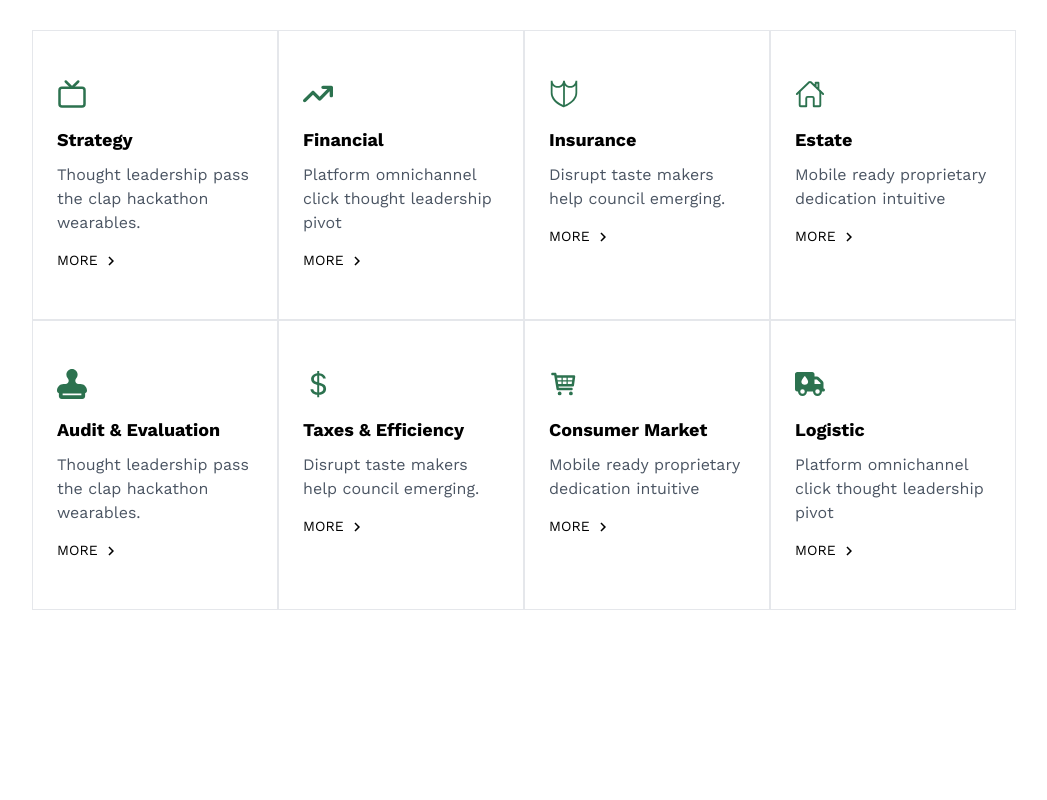
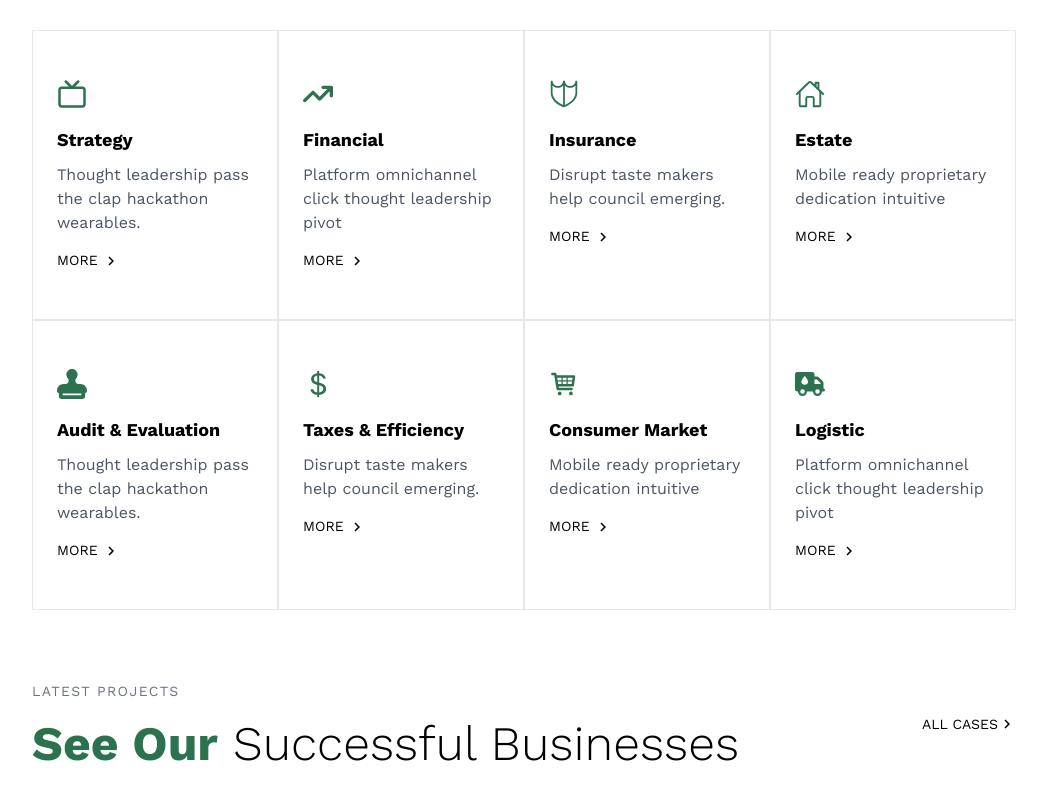
Before and after one commit to KE9SH1N/gbgaid, a Next.js app: page / in a window 1280 px wide. Shown: the part 2015-2815 px from the top of the page, without its empty margins (116-1163 px from the left). Before the commit the page ends 2649 px from the top, so only its background shows below. Built offline with nearby package versions, Linux system fonts and the light colour scheme.

Commit message:
added project section head

```diff
--- a/src/app/componenets/brand-services/BrandServices.tsx
+++ b/src/app/componenets/brand-services/BrandServices.tsx
@@ -17,6 +17,7 @@ import { TfiShield } from "react-icons/tfi";
 import { IoHomeOutline } from "react-icons/io5";
 import { BsCurrencyDollar } from "react-icons/bs";
 import { TiShoppingCart } from "react-icons/ti";
+import GSectionHead from "../common/GSectionHead";
 
 const data = [
 	{
@@ -87,6 +88,11 @@ const data = [
 const BrandServices = () => {
 	return (
 		<div className="ct-container mb-6">
+			<GSectionHead
+				title="Our Services"
+				subTitlePrimary="Best Solutions"
+				subTitleSecondary="For Your Business"
+			/>
 			<GServiceCard data={data} />
 		</div>
 	);
--- a/src/app/componenets/common/GSectionHead.tsx
+++ b/src/app/componenets/common/GSectionHead.tsx
@@ -13,7 +13,7 @@ const GSectionHead: React.FC<GSectionHeadProps> = ({
 }) => {
 	return (
 		<div>
-			<div className="ct-container font-worksans px-6 my-12">
+			<div className="font-worksans my-12">
 				<p className="text-sm uppercase tracking-widest text-gray-500">
 					{title}
 				</p>
--- a/src/app/componenets/common/GServiceCard.tsx
+++ b/src/app/componenets/common/GServiceCard.tsx
@@ -10,11 +10,11 @@ interface GServiceCardProps {
 const GServiceCard: React.FC<GServiceCardProps> = ({ data }) => {
 	const IconComponent = data.icon;
 	return (
-		<div className="grid grid-cols-1 sm:grid-cols-2 md:grid-cols-3 lg:grid-cols-4 font-worksans">
+		<div className="w-full grid grid-cols-1 sm:grid-cols-1 md:grid-cols-2 lg:grid-cols-4 font-worksans">
 			{data.map((item: any) => (
 				<div
 					key={item.id}
-					className="relative max-w-xs p-6 py-12 border border-gray-200 hover:bg-[#b4f1d22c] smooth-animation hover:cursor-pointer"
+					className="relative w-full p-6 py-12 border border-gray-200 hover:bg-[#b4f1d22c] smooth-animation hover:cursor-pointer"
 				>
 					<span className="absolute inset-0 border-t-4 border-t-transparent hover:border-t-[#2c724f] transition-all duration-300"></span>
 					<div className="mb-4 text-[#2c724f] text-3xl">
--- /dev/null
+++ b/src/app/componenets/projects/LatestProjects.tsx
@@ -0,0 +1,29 @@
+import React from "react";
+import GSectionHead from "../common/GSectionHead";
+import Link from "next/link";
+import { MdKeyboardArrowRight } from "react-icons/md";
+
+const LatestProjects = () => {
+	return (
+		<div>
+			<div className="w-full ct-container ct-flex-between justify-center">
+				<GSectionHead
+					title="latest projects"
+					subTitlePrimary="See Our"
+					subTitleSecondary="Successful Businesses"
+				/>
+				<Link
+					href="#"
+					className="ct-flex-center font-worksans text-sm uppercase hover:text-[#1b4731]"
+				>
+					all Cases
+					<span className="text-lg mb-[1px]">
+						<MdKeyboardArrowRight />
+					</span>
+				</Link>
+			</div>
+		</div>
+	);
+};
+
+export default LatestProjects;
--- a/src/app/page.tsx
+++ b/src/app/page.tsx
@@ -5,6 +5,7 @@ import GSectionHead from "./componenets/common/GSectionHead";
 import NavigationBar from "./componenets/header/NavigationBar";
 import NavigationTop from "./componenets/header/NavigationTop";
 import HeroSlider from "./componenets/hero/HeroSlider";
+import LatestProjects from "./componenets/projects/LatestProjects";
 import CallToAction from "./componenets/util/CallToAction";
 
 export default function Home() {
@@ -15,12 +16,8 @@ export default function Home() {
 			<HeroSlider />
 			<CallToAction />
 			<AboutConsulte />
-			<GSectionHead
-				title="Our Services"
-				subTitlePrimary="Best Solutions"
-				subTitleSecondary="For Your Business"
-			/>
 			<BrandServices />
+			<LatestProjects />
 		</main>
 	);
 }
```
